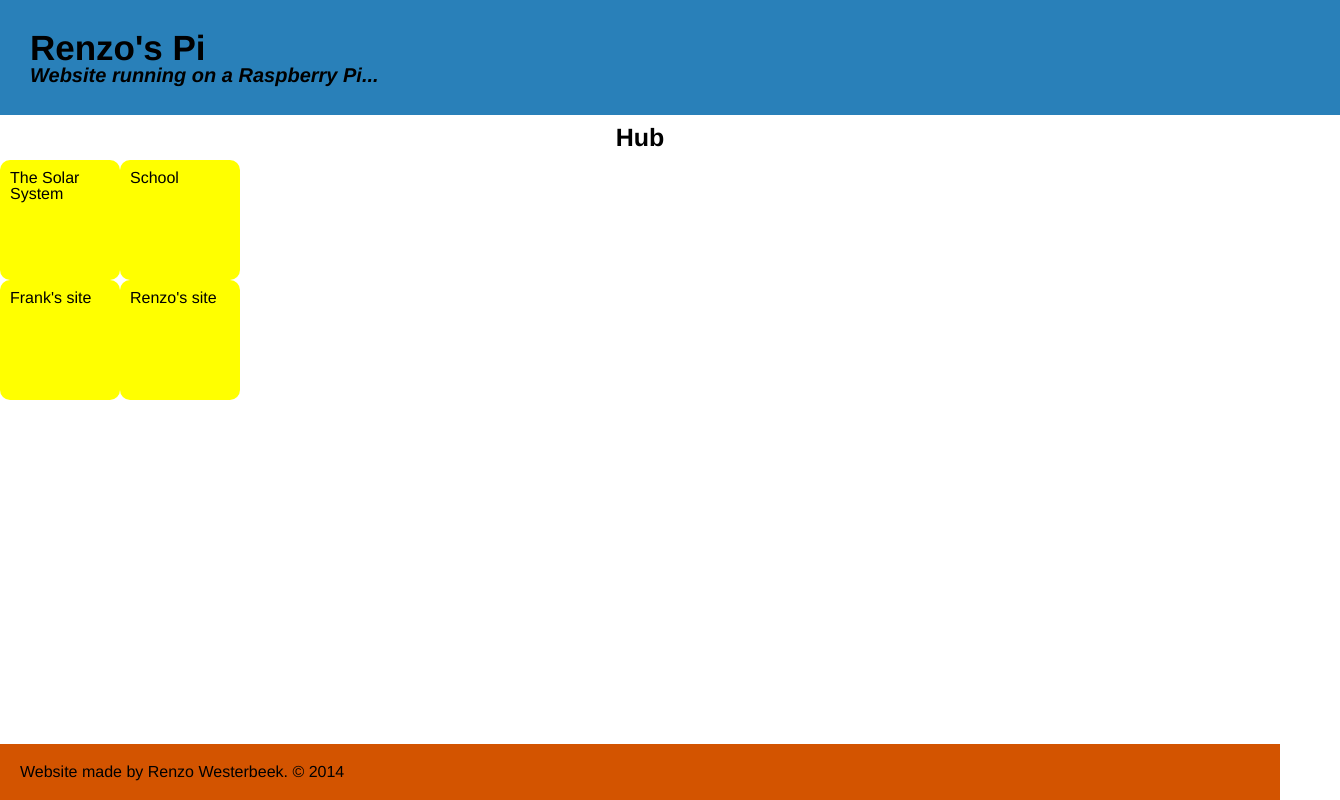
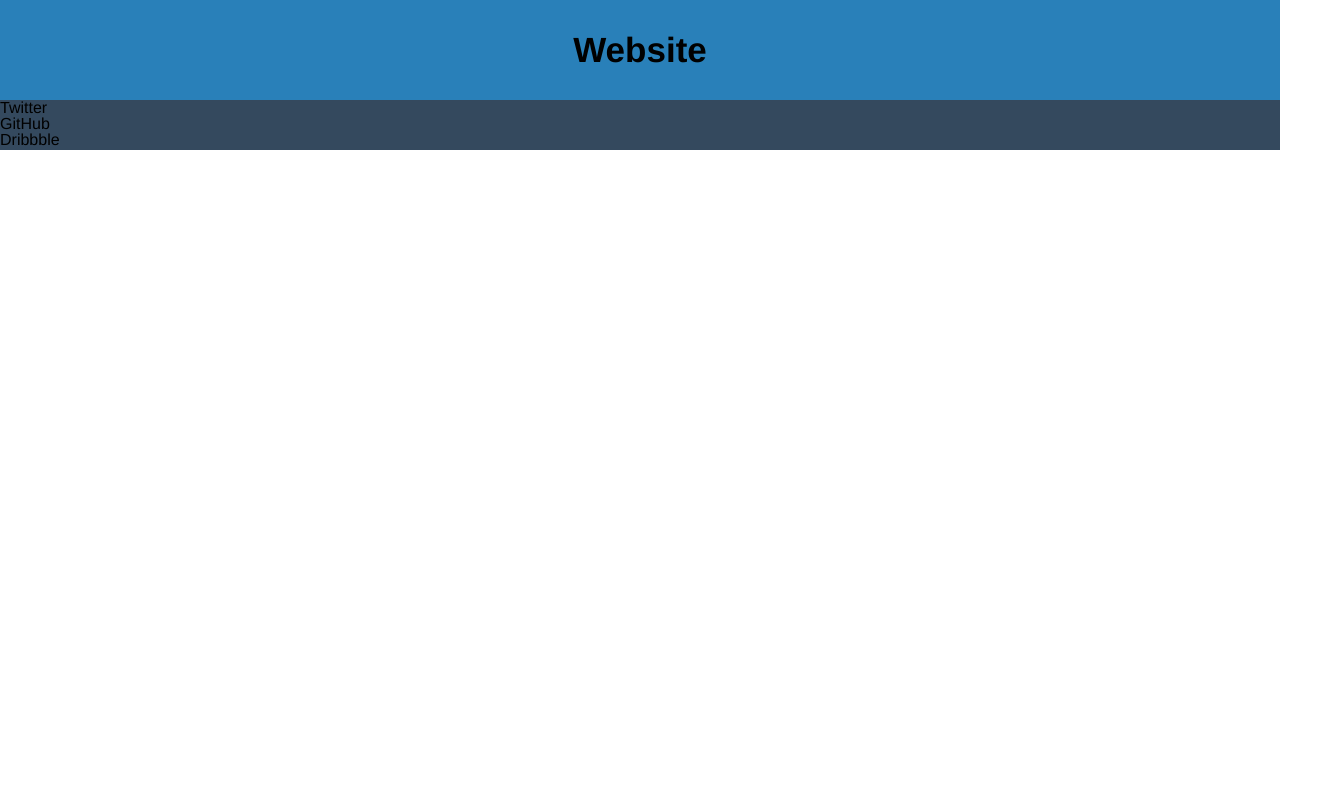
Before and after one commit to FrankBrongers/fractengineering, a plain HTML site: page index.html in a window 1280 px wide. Shown: the whole page, 1340 px wide, since content can reach past the window. Drawn offline with Linux system fonts and the light colour scheme.

Commit message:
Redesign

```diff
--- a/css/main.css
+++ b/css/main.css
@@ -1,52 +1,19 @@
 body{
-	font-family: helvetica, sans-serif;
+	font-family: Helvetica, sans-serif;
 }
 
-/* ======================================== */
-
 header{
-	width: 100%;
 	background-color: #2980b9;
-	padding: 30px;
+	height: 100px;
 }
 
 header h1{
 	font-size: 35px;
+	text-align: center;
+	line-height: 100px;
 }
 
-header h2{
-	font-size: 20px;
-	font-style: italic;
+nav{
+	height: 50px;
+	background-color: #34495e;
 }
-
-/* ======================================== */
-
-main h1{
-	font-size: 25px;
-	text-align: center;
-	padding: 10px;
-}
-
-td{
-	background-color: yellow;
-	border-radius: 10px;
-	padding: 10px;
-	height: 100px;
-	width: 100px;
-}
-
-tr{
-	margin: 10px;
-}
-
-/* ======================================== */
-
-footer{
-	background-color: #d35400;
-	position: absolute;
-	bottom: 0;
-	left: 0;
-	right: 0;
-
-	padding: 20px;
-}
--- a/index.html
+++ b/index.html
@@ -1,35 +1,31 @@
 <!DOCTYPE html>
 <html>
 <head>
-	<title>Renzo's Pi</title>
+	<title>Fract Engineering</title>
 	<link rel="stylesheet" href="css/reset.css">
 	<link rel="stylesheet" href="css/main.css">
 </head>
 <body>
 
 	<header>
-		<h1>Renzo's Pi</h1>
-		<h2>Website running on a Raspberry Pi...</h2>
+		<h1>Website</h1>
 	</header>
 
+	<nav>
+		<ul>
+			<li>Twitter</li>
+			<li>GitHub</li>
+			<li>Dribbble</li>
+		</ul>
+	</nav>
+
 	<main>
-		<h1>Hub</h1>
-
-		<table>
-			<tr>
-				<td>The Solar System</td>
-				<td>School</td>
-			</tr>
-			<tr>
-				<td>Frank's site</td>
-				<td>Renzo's site</td>
-			</tr>
-		</table>
+		<div class="tile" id="yellow"></div>
+		<div class="tile" id="red"></div>
+		<div class="tile" id="orange"></div>
+		<div class="tile" id="green"></div>
+		<div class="tile" id="purple"></div>
 	</main>
-
-	<footer>
-		<p>Website made by Renzo Westerbeek. &copy 2014</p>
-	</footer>
 
 </body>
 </html>
```
